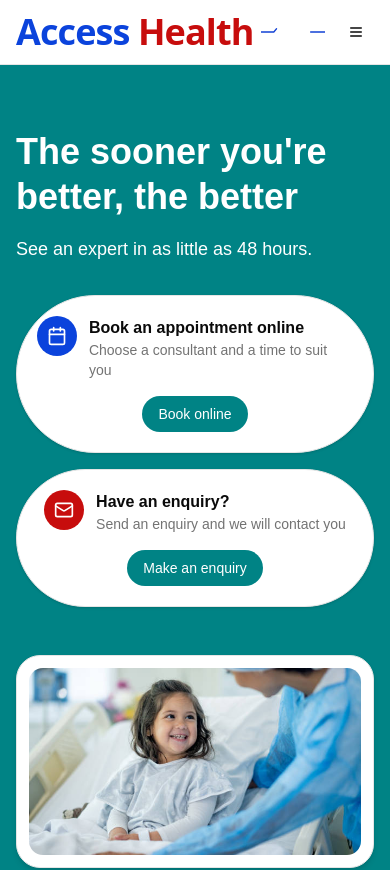
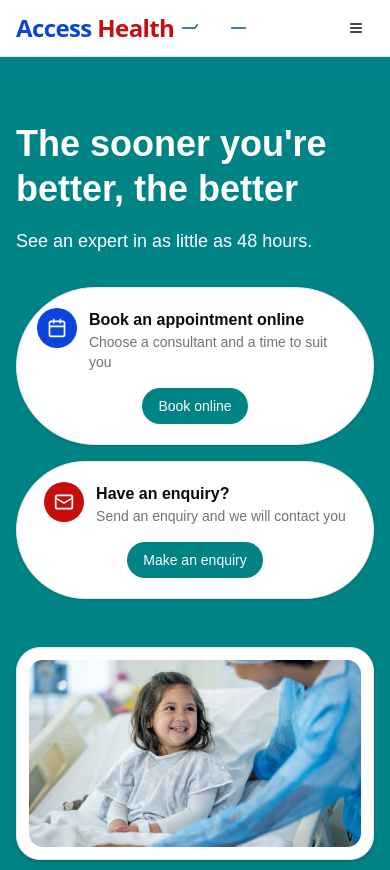
Before and after one commit to liquid-dre/accesshealth, a Next.js app: page / in a window 390 px wide. Shown: the top 870 px of the page. Built offline with nearby package versions, Linux system fonts and the light colour scheme; no server answers.

Commit message:
siteheader mobilee ui

```diff
--- a/app/thank-you/page.tsx
+++ b/app/thank-you/page.tsx
@@ -5,7 +5,9 @@ export default function ThankYou() {
 		<div className="relative h-screen">
 			<div className="absolute inset-0 z-20 flex flex-col items-center justify-center bg-white bg-opacity-90">
 				<CheckCircle size={64} className="text-green-500 mb-4" />
-        <p className="text-2xl font-bold text-green-700">Thanks for reaching out!</p>
+				<p className="text-2xl font-bold text-green-700">
+					Thanks for reaching out!
+				</p>
 			</div>
 		</div>
 	);
--- a/components/layout/site-header.tsx
+++ b/components/layout/site-header.tsx
@@ -41,11 +41,11 @@ export function SiteHeader() {
 
 	return (
 		<header className="sticky top-0 z-50 backdrop-blur bg-white/10 border-b">
-			<div className="container h-16 flex items-center  justify-between">
+			<div className="container h-14 md:h-16 px-4 sm:px-6 flex items-center justify-between">
 				<div className="flex items-center gap-2">
 					<Link
 						href="/"
-						className="font-semibold tracking-tight text-4xl"
+						className="font-semibold tracking-tight text-2xl sm:text-3xl md:text-4xl"
 						onClick={() => setLoading(true)}
 					>
 						<span className="text-[color:var(--brand-blue)]">Access</span>{" "}
@@ -116,7 +116,7 @@ export function SiteHeader() {
 						</Button>
 					</SheetTrigger>
 					<SheetContent side="right" className="pt-12">
-						<div className="flex flex-col gap-5 text-lg">
+						<div className="flex flex-col justify-center align-middle gap-5 text-lg">
 							<Link
 								href="/"
 								onClick={() => {
```
Lines whose indentation alone changed are shown as unchanged.
